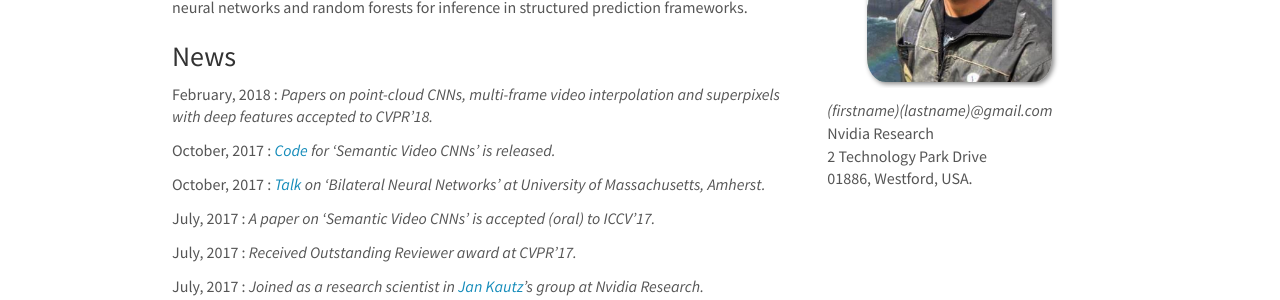
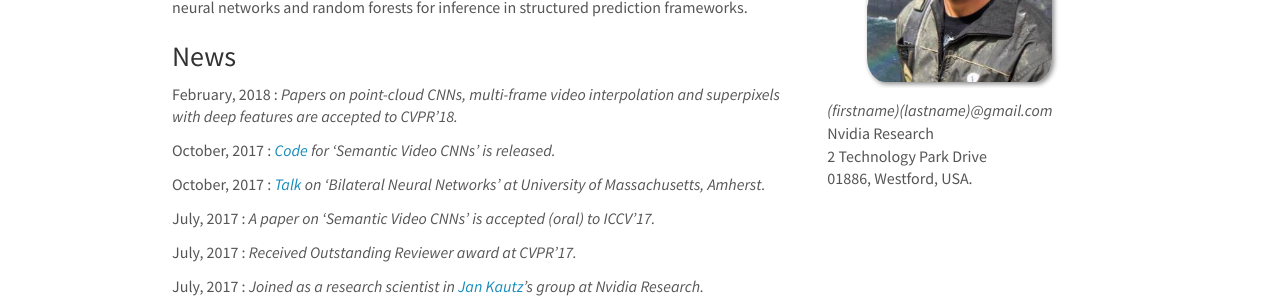
Before and after one commit to varunjampani/varunjampani.github.io, a Jekyll site: the page built from _pages/home.md, in a window 1280 px wide and 900 px high. Shown: the part 245-545 px from the top of the window. Built offline with Jekyll 4.4.1, drawn with Linux system fonts in a browser that asks for light colours; nearby versions of some CDN libraries.

Commit message:
minor edit

```diff
--- a/_data/news.yml
+++ b/_data/news.yml
@@ -1,5 +1,5 @@
 - date: February, 2018
-  headline: Papers on point-cloud CNNs, multi-frame video interpolation and superpixels with deep features accepted to CVPR'18.
+  headline: Papers on point-cloud CNNs, multi-frame video interpolation and superpixels with deep features are accepted to CVPR'18.
 
 - date: October, 2017
   headline: <a href="https://github.com/raghudeep/netwarp_public">Code</a> for 'Semantic Video CNNs' is released.
```
